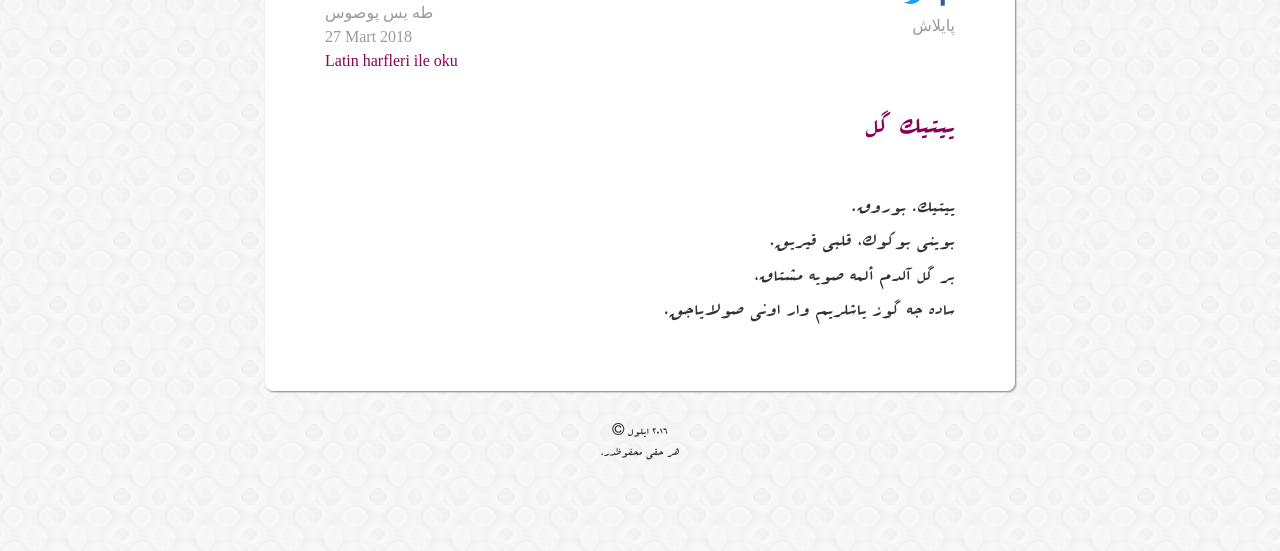
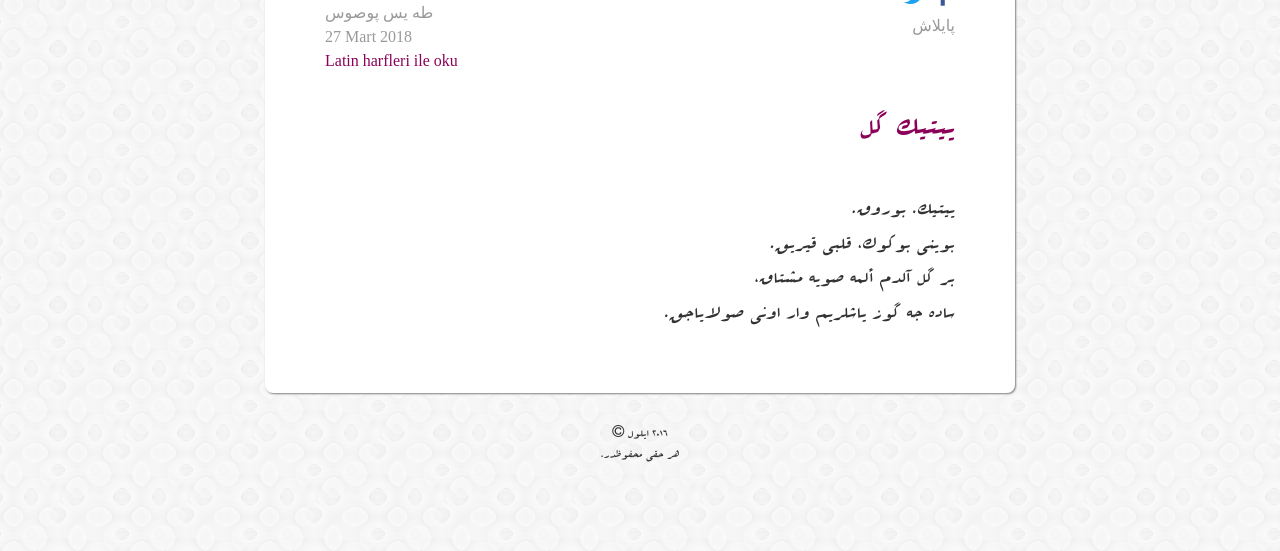
Before and after one commit to muhammedaydogdu/muhammedaydogdu.github.io, a Jekyll site: the page built from _posts/2018-03-27-yitik-gul-os.md, in a window 1280 px wide. Shown: the part 265-816 px from the top of the page. Built offline with Jekyll 4.4.1, drawn with Linux system fonts in a browser that asks for light colours; some web fonts are replaced.

Commit message:
Update style.css

```diff
--- a/css/style.css
+++ b/css/style.css
@@ -143,7 +143,7 @@ nav li a.social {
 }
 
 .container .jumbotron h2.os-text {
-  font-size: 34px;
+  font-size: 36px;
 }
 
 #os-baslik {
```
